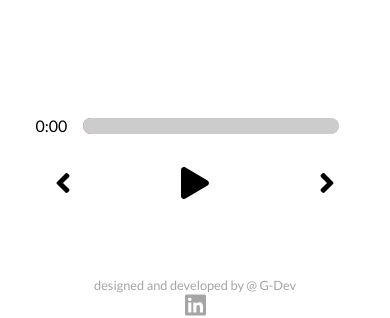
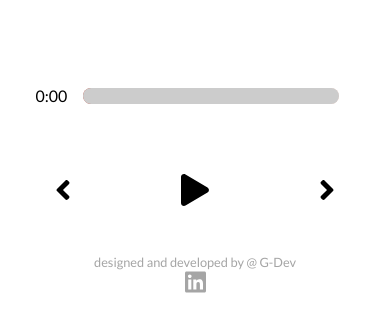
Before and after one commit to gdelsaux/react-music-player, a React (Create React App) app: page / in a window 390 px wide. Shown: the part 487-805 px from the top of the page. Built offline with nearby package versions, Linux system fonts and the light colour scheme.

Commit message:
final edition - maybe

```diff
--- a/src/styles/_player.scss
+++ b/src/styles/_player.scss
@@ -62,10 +62,9 @@ input[type="range"]::-webkit-slider-thumb {
 }
 
 @media screen and (max-width: 768px) {
-  .player {
-    padding-bottom: 30px;
-    padding-top: 30px;
-  }
+  // .player{
+  // padding-bottom: 40px;
+  // }
   .time-control {
     width: 90%;
   }
```
